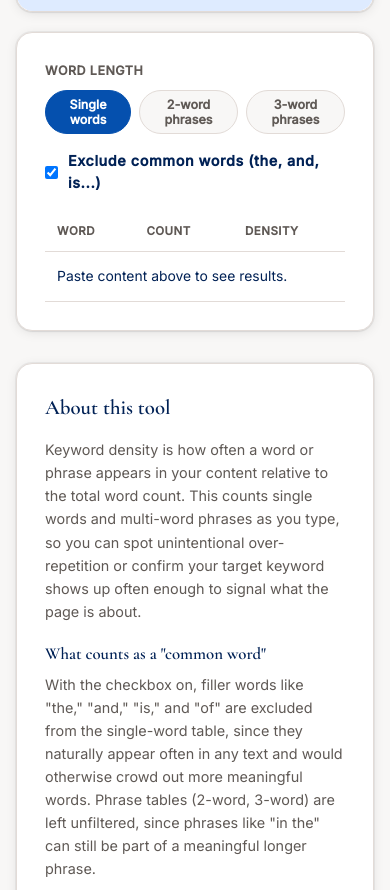
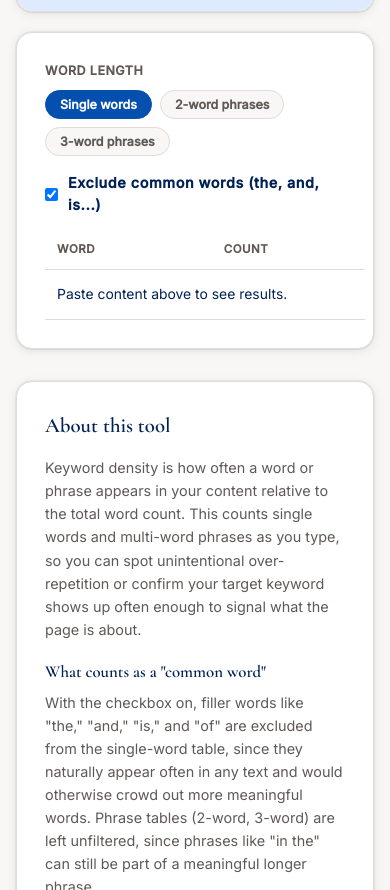
Before and after one commit to EBM26/seotools4free, a plain HTML site: page keyword-density-checker.html in a window 390 px wide. Shown: the part 851-1741 px from the top of the page. Drawn offline with nearby package versions, Linux system fonts and the light colour scheme.

Commit message:
fixed responsive issues

```diff
--- a/css/style.css
+++ b/css/style.css
@@ -466,6 +466,7 @@ main {
 
 .serp-toggle {
   display: flex;
+  flex-wrap: wrap;
   gap: 8px;
   margin-bottom: 16px;
 }
@@ -480,6 +481,7 @@ main {
   background: var(--color-bg);
   color: var(--color-text-muted);
   cursor: pointer;
+  white-space: nowrap;
 }
 
 .serp-toggle__btn.is-active {
@@ -681,11 +683,25 @@ main {
   margin-bottom: 0;
 }
 
+.table-scroll {
+  overflow-x: auto;
+  -webkit-overflow-scrolling: touch;
+  margin: 14px -28px 0;
+  padding: 0 28px;
+}
+
 .utm-reference {
   width: 100%;
+  min-width: 560px;
   border-collapse: collapse;
-  margin-top: 14px;
   font-size: 0.87rem;
+}
+
+@media (max-width: 700px) {
+  .table-scroll {
+    margin: 14px -20px 0;
+    padding: 0 20px;
+  }
 }
 
 .utm-reference th {
--- a/keyword-density-checker.html
+++ b/keyword-density-checker.html
@@ -54,7 +54,8 @@
         <label for="input-exclude-common" style="margin: 0; text-transform: none; font-family: var(--font-body); font-size: 0.9rem; color: var(--color-text);">Exclude common words (the, and, is...)</label>
       </div>
 
-      <table class="utm-reference" style="margin-top: 18px;">
+      <div class="table-scroll">
+        <table class="utm-reference">
         <thead>
           <tr>
             <th id="table-header">Word</th>
@@ -66,6 +67,7 @@
           <tr><td colspan="3">Paste content above to see results.</td></tr>
         </tbody>
       </table>
+      </div>
     </div>
 
     <div class="tool-card tool-explainer">
```
Also changed, not shown: ai-content-detector.html (+3 -1 lines), meta-tag-generator.html (+3 -1 lines), prompt-injection-checker.html (+3 -1 lines), prompt-token-counter.html (+3 -1 lines), readability-checker.html (+3 -1 lines), utm-builder.html (+3 -1 lines).
